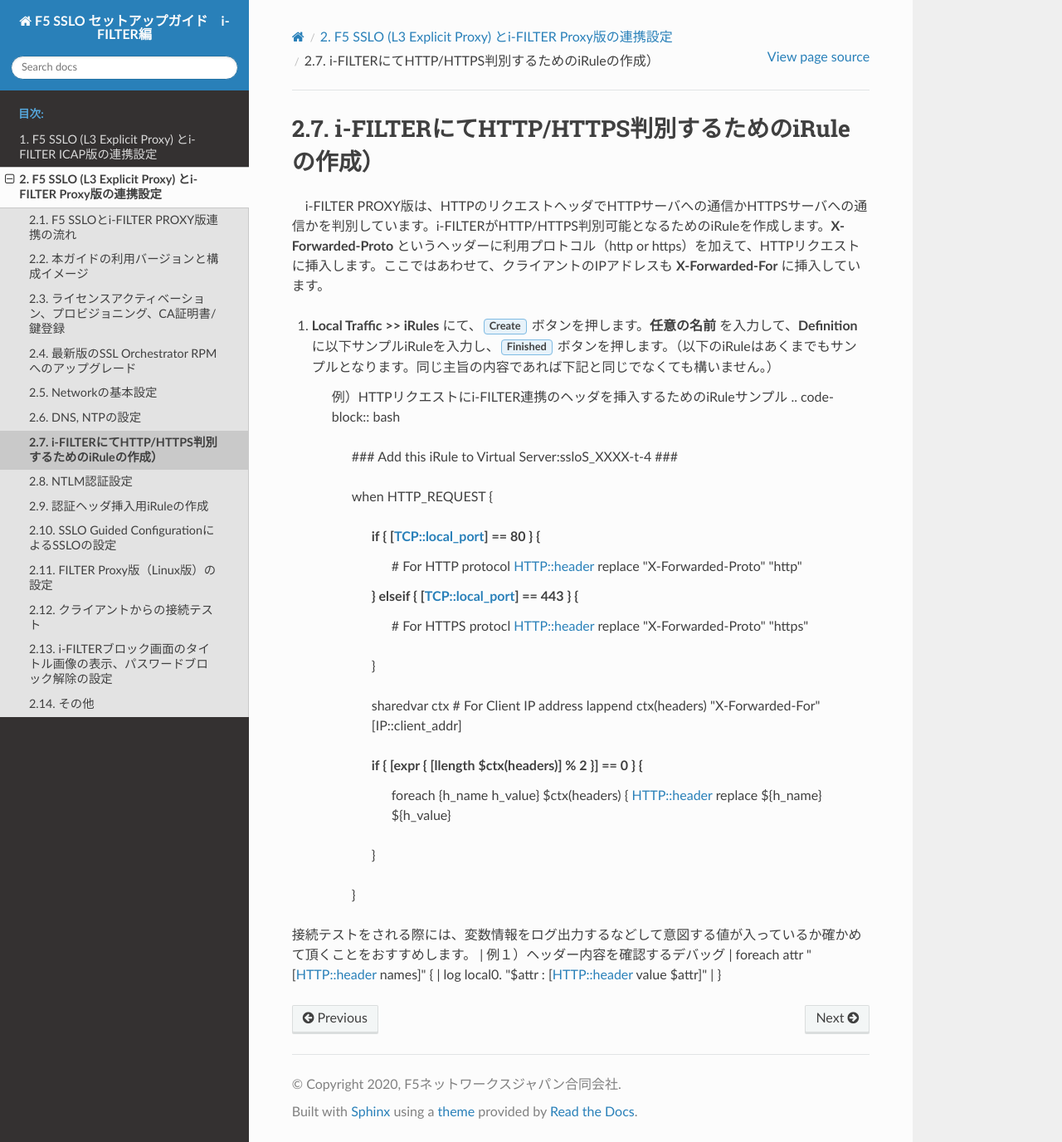
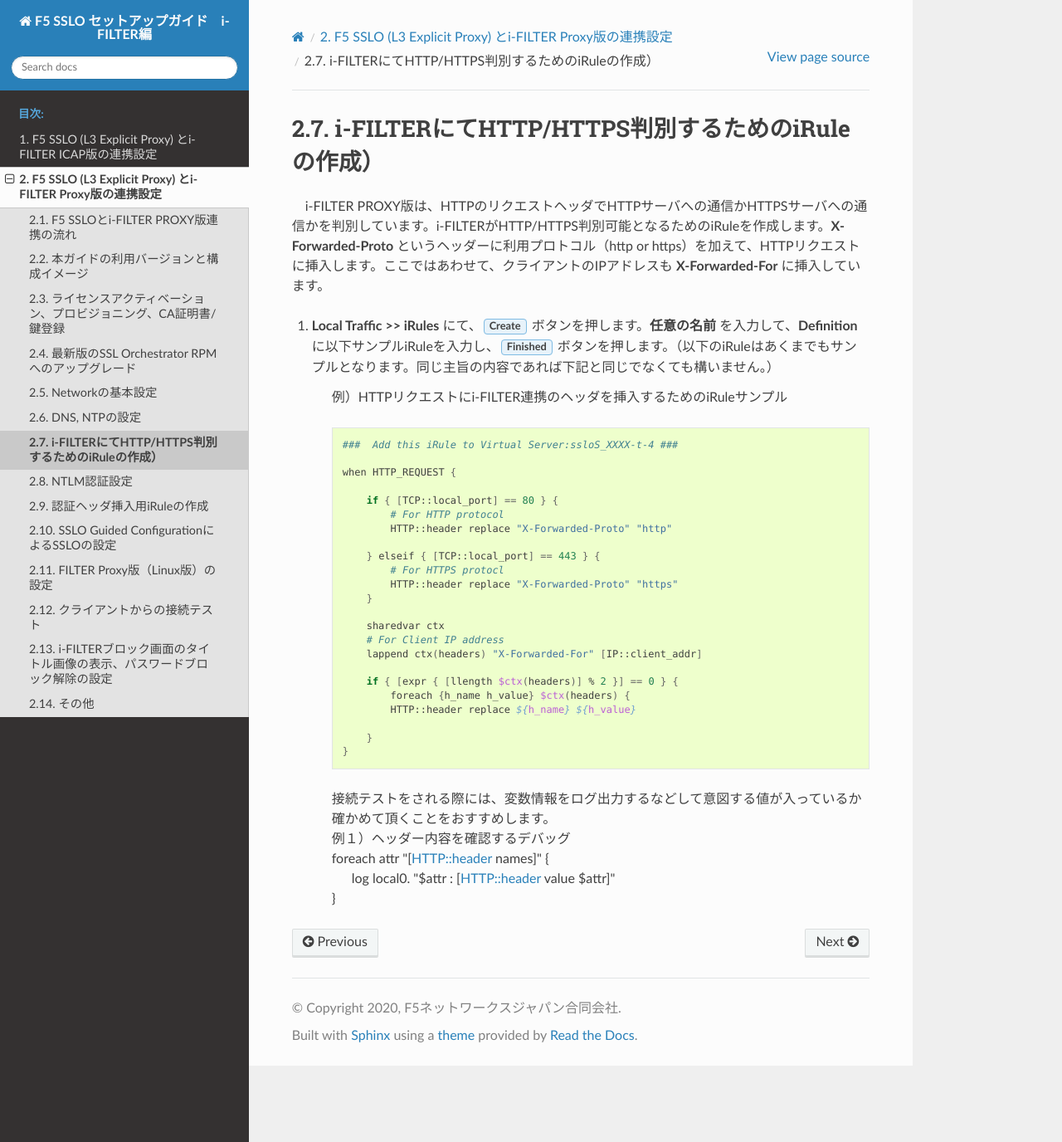
Before and after one commit to BeF5/f5j-sslo-iswf, a Sphinx documentation site: the page built from docs/content2/module07/module07.rst, in a window 1280 px wide and 1376 px high. Shown: the whole window at 83% size. Built offline with Sphinx 7.4.7 and the Read the Docs theme 2.0.0, drawn with Linux system fonts in a browser that asks for light colours.

Commit message:
no message

```diff
--- a/docs/content1/module02/module02.rst
+++ b/docs/content1/module02/module02.rst
@@ -12,7 +12,7 @@
          "F5 SSL Orchestrator", "v15.1.0.2-0.0.9 ‒ 7.2.16"
          "i-FILTER ICAP Server (Linux) ", "Ver.10.40R01-20200310 (CentOS v7.7.1908 ※)"
    ※ デジタルアーツ様による製品サポートOSはRed Hat Enterprise Linuxとなります。
-
+   |
 #. 本ガイドにおける構成イメージ
 
    .. image:: images/mod2-1.png
--- a/docs/content2/module02/module02.rst
+++ b/docs/content2/module02/module02.rst
@@ -12,7 +12,7 @@
          "F5 SSL Orchestrator", "v15.1.0.2-0.0.9 ‒ 7.2.16"
          "i-FILTER Proxy Server (Linux) ", "Ver.10.41R01-20200807 (CentOS v7.7.1908 ※)"
    ※ デジタルアーツ様による製品サポートOSはRed Hat Enterprise Linuxとなります。
-
+   |
 #. 本ガイドにおける構成イメージ
 
    .. image:: images/mod2-1.png
--- a/docs/content2/module07/module07.rst
+++ b/docs/content2/module07/module07.rst
@@ -6,6 +6,7 @@
 #. **Local Traffic >> iRules** にて、:guilabel:`Create` ボタンを押します。**任意の名前** を入力して、**Definition** に以下サンプルiRuleを入力し、:guilabel:`Finished` ボタンを押します。（以下のiRuleはあくまでもサンプルとなります。同じ主旨の内容であれば下記と同じでなくても構いません。）
 
     例）HTTPリクエストにi-FILTER連携のヘッダを挿入するためのiRuleサンプル
+
     .. code-block:: bash
 
             ###  Add this iRule to Virtual Server:ssloS_XXXX-t-4 ###
@@ -31,9 +32,8 @@
 
                 }
             }
-
-接続テストをされる際には、変数情報をログ出力するなどして意図する値が入っているか確かめて頂くことをおすすめします。
-| 例１）ヘッダー内容を確認するデバッグ
-| foreach attr "[HTTP::header names]" {
-|     log local0. "$attr : [HTTP::header value $attr]"
-| }
+    | 接続テストをされる際には、変数情報をログ出力するなどして意図する値が入っているか確かめて頂くことをおすすめします。
+    | 例１）ヘッダー内容を確認するデバッグ
+    | foreach attr "[HTTP::header names]" {
+    |     log local0. "$attr : [HTTP::header value $attr]"
+    | }
```
Also changed, not shown: docs/content1/module10/module10.rst (+8 -8 lines).
